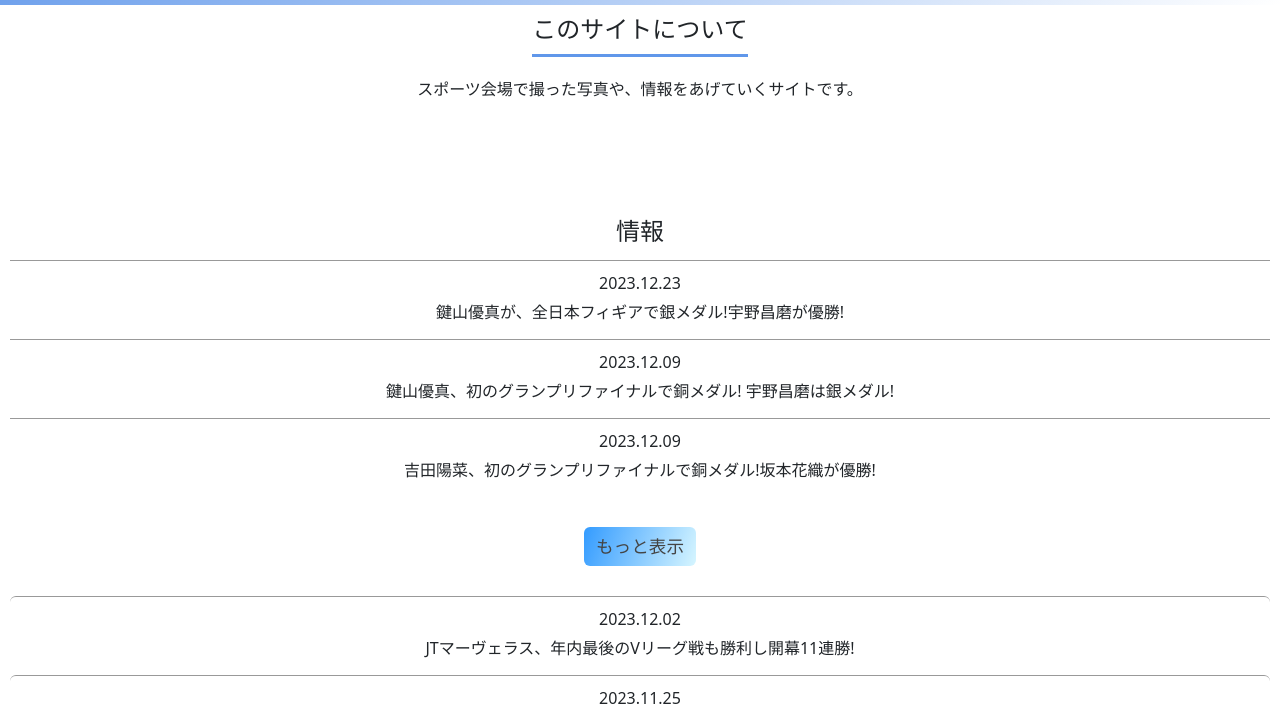
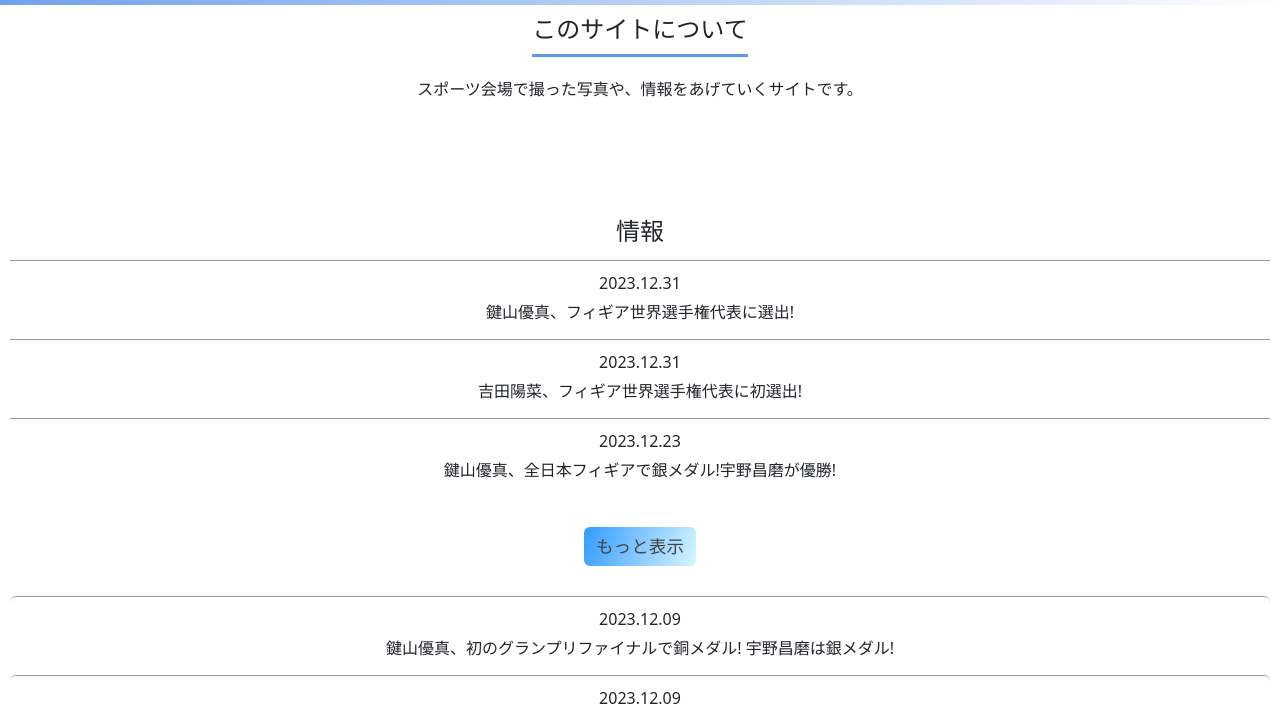
Before and after one commit to heytroys/yotarosports, a plain HTML site: page index.html in a window 1280 px wide. Both pictures are taken after a click on the button "もっと表示". Shown: the part 3401-4120 px from the top of the page. Drawn offline with nearby package versions, Linux system fonts and the light colour scheme; some packages are replaced by stand-ins of ours; a web font is replaced by a local one.

Commit message:
Update index.html

```diff
--- a/index.html
+++ b/index.html
@@ -47,20 +47,32 @@
     <section id="spo-news">
       <h2>情報</h2>
       <div class="news-content">
-      <p>2023.12.23</p>
-      <p>鍵山優真が、全日本フィギアで銀メダル!宇野昌磨が優勝!</p>
+      <p>2023.12.31</p>
+      <p>鍵山優真、フィギア世界選手権代表に選出!</p>
       </div>
       <div class="news-content">
-      <p>2023.12.09</p>
-      <p>鍵山優真、初のグランプリファイナルで銅メダル! 宇野昌磨は銀メダル!</p>
+      <p>2023.12.31</p>
+      <p>吉田陽菜、フィギア世界選手権代表に初選出!</p>
       </div>
       <div class="news-content">
-      <p>2023.12.09</p>
-      <p>吉田陽菜、初のグランプリファイナルで銅メダル!坂本花織が優勝!</p>
+      <p>2023.12.23</p>
+      <p>鍵山優真、全日本フィギアで銀メダル!宇野昌磨が優勝!</p>
       </div>
       <button class="btn btn-primary" type="button" data-bs-toggle="collapse" data-bs-target="#collapseExample" aria-expanded="false" aria-controls="collapseExample">
         もっと表示
       </button>
+        <div class="collapse" id="collapseExample">
+        <div class="card card-body news-content">
+          <p>2023.12.09</p>
+        <p>鍵山優真、初のグランプリファイナルで銅メダル! 宇野昌磨は銀メダル!</p>
+        </div>
+      </div>
+    <div class="collapse" id="collapseExample">
+        <div class="card card-body news-content">
+          <p>2023.12.09</p>
+        <p>吉田陽菜、初のグランプリファイナルで銅メダル!坂本花織が優勝!</p>
+        </div>
+      </div>
       <div class="collapse" id="collapseExample">
         <div class="card card-body news-content">
           <p>2023.12.02</p>
```
